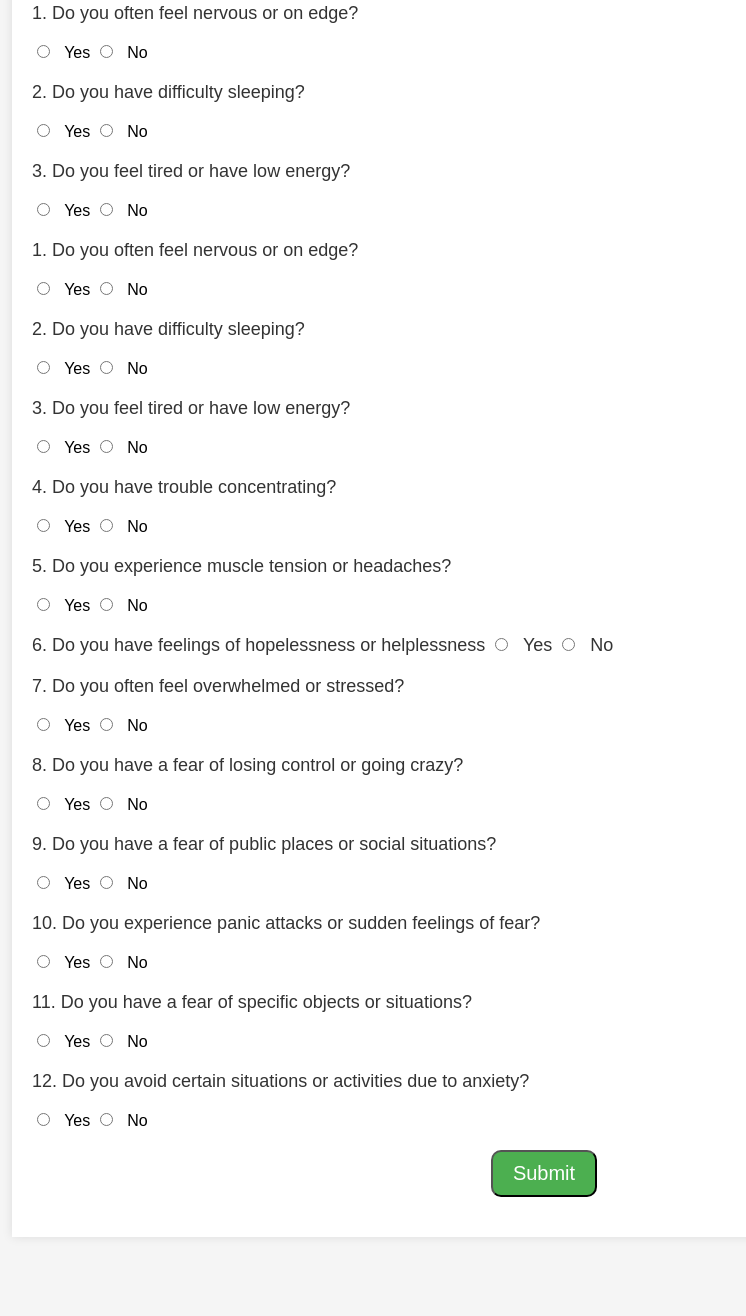
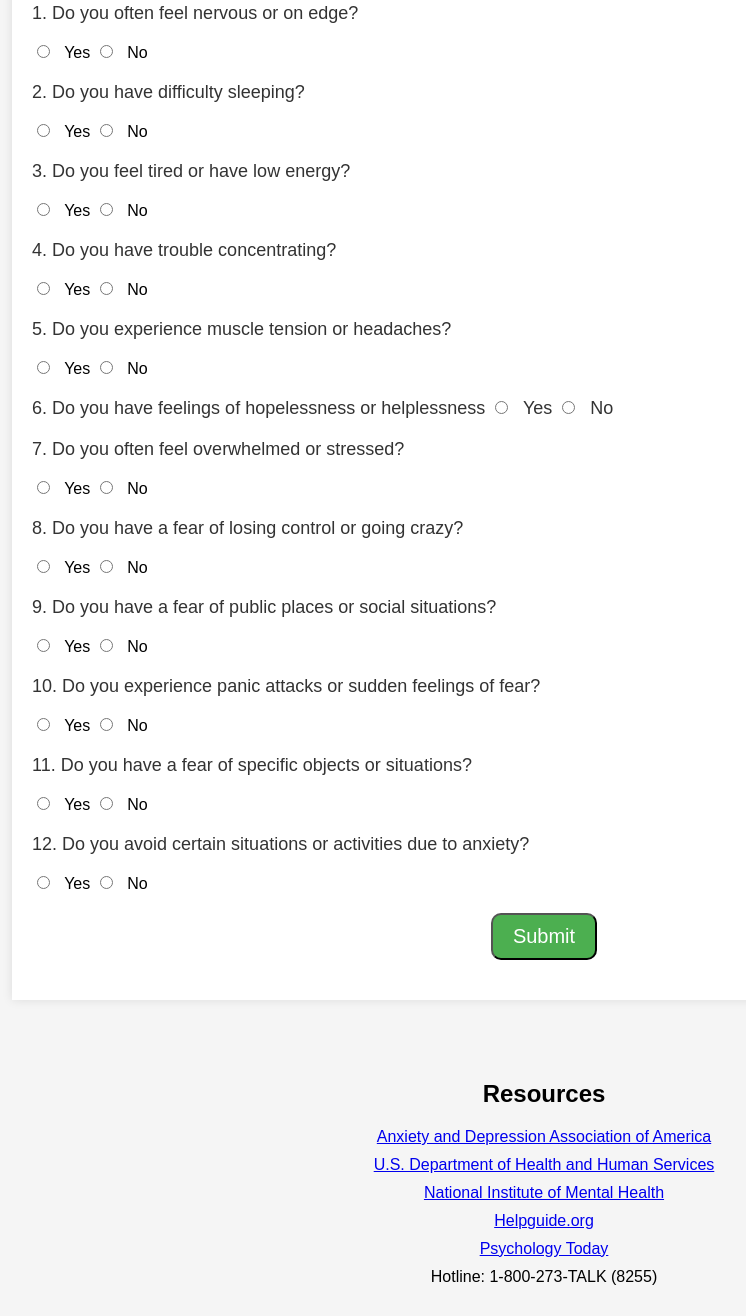
Before and after one commit to Rober2092/anxiety-app-, a plain HTML site: page index.html in a window 1280 px wide. Shown: the part 153-1469 px from the top of the page, without its empty margins (96-842 px from the left). Before the commit the page ends 1430 px from the top, so only its background shows below. Drawn offline with Linux system fonts and the light colour scheme.

Commit message:
add new code

```diff
--- a/app.css
+++ b/app.css
@@ -71,6 +71,25 @@ button:hover {
   background-color: #4CAF50;
   transition: width 0.3s ease-in-out;
 }
+#resources {
+  padding: 20px;
+  background-color: #f5f5f5;
+  text-align: center;
+}
+
+#resources h2 {
+  margin-bottom: 20px;
+}
+
+#resources ul {
+  list-style-type: none;
+  margin: 0;
+  padding: 0;
+}
+
+#resources li {
+  margin-bottom: 10px;
+}
 
 
 /* Responsive design */
--- a/app.js
+++ b/app.js
@@ -53,3 +53,39 @@ quizForm.addEventListener("submit", function (event) {
     // ...
   }
 });
+const resources = [
+  {
+      name: "Anxiety and Depression Association of America",
+      url: "https://adaa.org/",
+  },
+  {
+      name: "National Institute of Mental Health",
+      url: "https://www.nimh.nih.gov/health/topics/anxiety-disorders/index.shtml",
+  },
+  {
+      name: "Anxiety UK",
+      url: "https://www.anxietyuk.org.uk/",
+  },
+  {
+      name: "Anxiety and Depression Society of America",
+      url: "https://www.adaa.org/",
+  },
+  {
+      name: "National Alliance on Mental Illness",
+      url: "https://www.nami.org/Home/Mental-Health-Conditions/Anxiety-Disorders",
+  }
+];
+
+// Get the resources list element
+const resourcesList = document.getElementById("resources-list");
+
+// Loop through the resources array and create list items for each resource
+for (let i = 0; i < resources.length; i++) {
+  const resource = resources[i];
+  const item = document.createElement("li");
+  const link = document.createElement("a");
+  link.href = resource.url;
+  link.innerHTML = resource.name;
+  item.appendChild(link);
+  resourcesList.appendChild(item);
+}
--- a/index.html
+++ b/index.html
@@ -7,19 +7,6 @@
 <body>
 
 <h1>Anxiety Quiz</h1>
-
-<form id="quiz-form">
-  <p>1. Do you often feel nervous or on edge?</p>
-  <input type="radio" name="question1" value="yes"> Yes
-  <input type="radio" name="question1" value="no"> No
-
-  <p>2. Do you have difficulty sleeping?</p>
-  <input type="radio" name="question2" value="yes"> Yes
-  <input type="radio" name="question2" value="no"> No
-
-  <p>3. Do you feel tired or have low energy?</p>
-  <input type="radio" name="question3" value="yes"> Yes
-  <input type="radio" name="question3" value="no"> No
   <form id="quiz-form">
     <p>1. Do you often feel nervous or on edge?</p>
     <input type="radio" name="question1" value="yes"> Yes
@@ -73,6 +60,18 @@
 
 <p id="results"></p>
 <div id="progress-bar"></div>
+<div id="resources">
+  <h2>Resources</h2>
+  <ul>
+    <li><a href="https://www.anxiety.org/">Anxiety and Depression Association of America</a></li>
+    <li><a href="https://www.mentalhealth.gov/">U.S. Department of Health and Human Services</a></li>
+    <li><a href="https://www.nimh.nih.gov/health/topics/anxiety-disorders/">National Institute of Mental Health</a></li>
+    <li><a href="https://www.helpguide.org/articles/anxiety/">Helpguide.org</a></li>
+    <li><a href="https://www.psychologytoday.com/us/therapists/anxiety">Psychology Today</a></li>
+    <li>Hotline: 1-800-273-TALK (8255)</li>
+  </ul>
+</div>
+
 
 
 </body>
```
